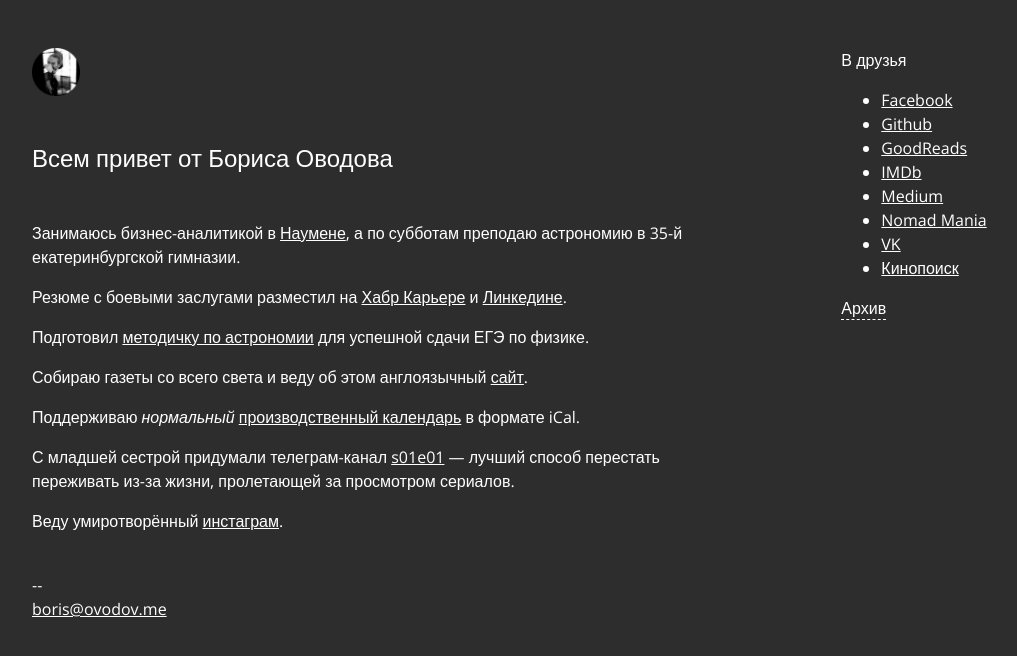
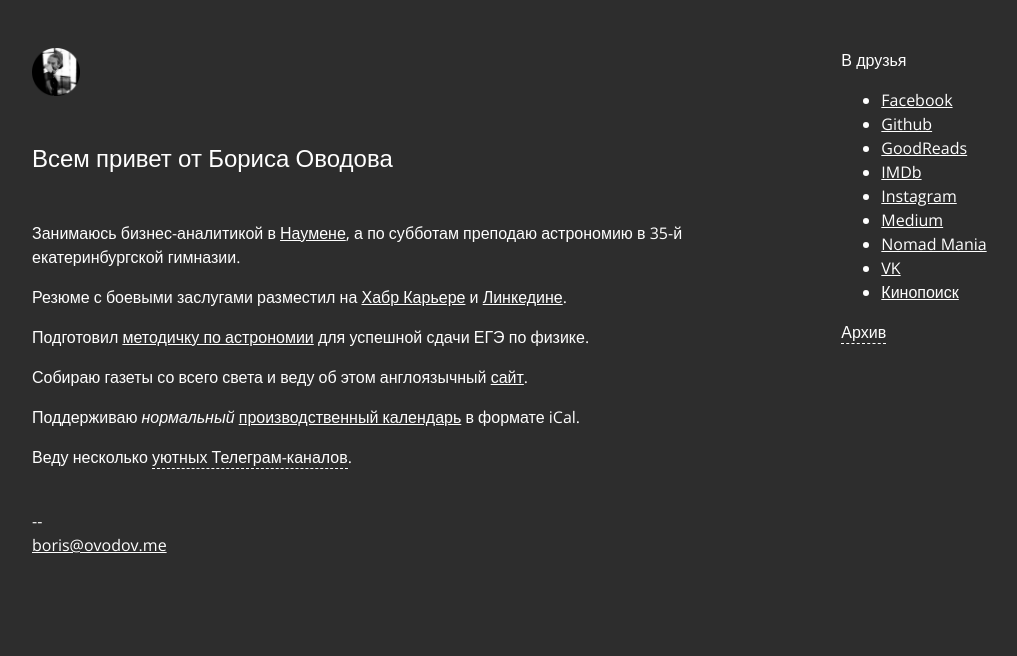
Before and after one commit to borisovodov/ovodovme, a Flask app: page / in a window 1280 px wide. Shown: the top 656 px of the page, without its empty margins (16-1033 px from the left). Run offline with Flask 2, Linux system fonts and the light colour scheme; some libraries are stand-ins or nearby versions.

Commit message:
Телеграм-каналы вынесены в отдельный пункт.

```diff
--- a/templates/index.html
+++ b/templates/index.html
@@ -41,8 +41,13 @@
 					<p>Подготовил <a href="{{ url_for('astroege') }}">методичку по астрономии</a> для успешной сдачи ЕГЭ по физике.</p>
 					<p>Собираю газеты со всего света и веду об этом англоязычный <a href="https://papersaround.com/">сайт</a>.</p>
 					<p>Поддерживаю <i>нормальный</i> <a href="{{ url_for('trud') }}">производственный календарь</a> в формате iCal.</p>
-					<p>С младшей сестрой придумали телеграм-канал <a href="https://t.me/s01e01">s01e01</a> — лучший способ перестать переживать из-за жизни, пролетающей за просмотром сериалов.</p>
-					<p>Веду умиротворённый <a href="https://www.instagram.com/ovodovboris/">инстаграм</a>.</p>
+					<p>Веду несколько <a class="dashedlink" data-toggle="collapse" href="#tg">уютных Телеграм-каналов</a>.</p>
+					<div id="tg" class="collapse">
+						<ul>
+							<li><a href="https://t.me/s01e01">s01e01</a> — лучший способ перестать переживать из-за жизни, пролетающей за просмотром сериалов.</li>
+							<li><a href="https://t.me/toiletnotes">Туалетные записки</a> — главный мессенджер этого мира.</li>
+						</ul>
+					</div>
 					<!--<p>Фиксирую жизненный опыт в <a href="https://notes.ovodov.me">записках</a>.</p>-->
 				</div>
 			</div>
@@ -55,6 +60,7 @@
 							<li><a href="https://github.com/borisovodov">Github</a></li>
 							<li><a href="https://www.goodreads.com/borisovodov">GoodReads</a></li>
 							<li><a href="https://www.imdb.com/user/ur105749044/">IMDb</a></li>
+							<li><a href="https://www.instagram.com/ovodovboris/">Instagram</a></li>
 							<li><a href="https://medium.com/@borisovodov">Medium</a></li>
 							<li><a href="https://nomadmania.com/profile/21540">Nomad Mania</a></li>
 							<li><a href="https://vk.com/borisovodov">VK</a></li>
@@ -66,7 +72,6 @@
 					<p>
 						<div id="archive" class="collapse">
 							<ul>
-								<li>Вёл <a href="https://www.instagram.com/papersaround/">инстаграм</a> проекта Papers Around.</li>
 								<li>Писал статьи в <a href="https://vk.com/revmus">revmus</a>.</li>
 								<li>Разработал <a href="https://www.dropbox.com/s/owx6ddrix3gepcj/%D0%9C%D0%B5%D1%82%D0%BE%D0%B4%D0%B8%D1%87%D0%B5%D1%81%D0%BA%D0%BE%D0%B5%20%D0%BF%D0%BE%D1%81%D0%BE%D0%B1%D0%B8%D0%B5%20Quantum%20GIS.zip?dl=0">методичку</a> для обучения студентов основам работы в ГИС.</li>
 								<li>Играл в <a href="https://cybico.bandcamp.com/music">КYБ и Ко</a>.</li>
```
